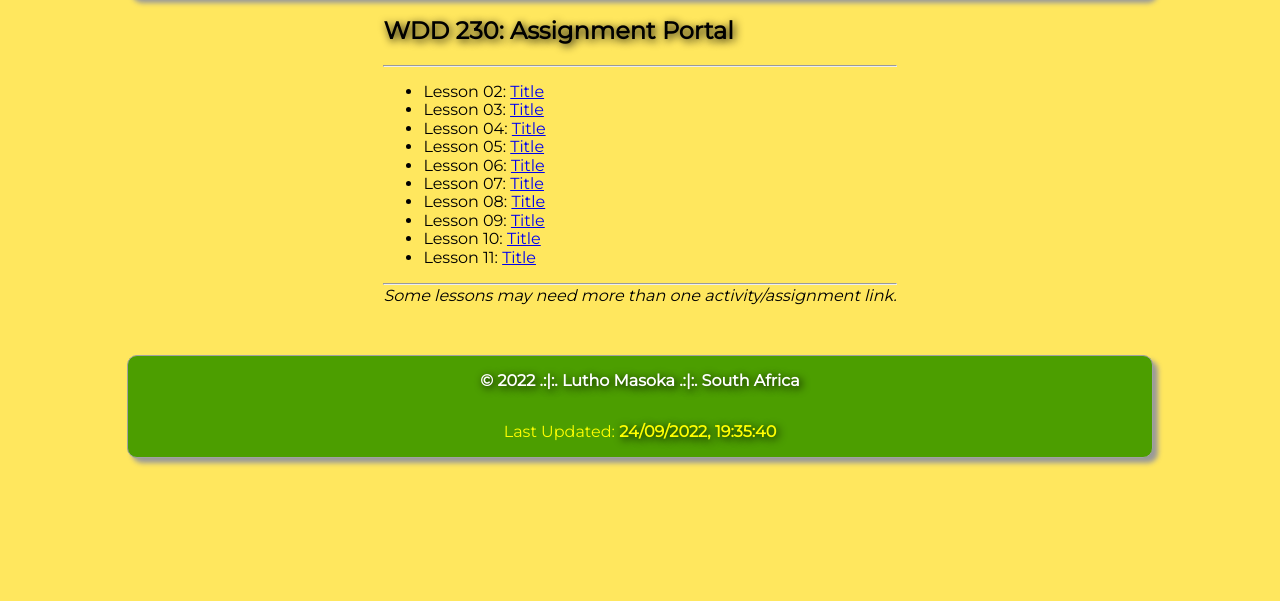
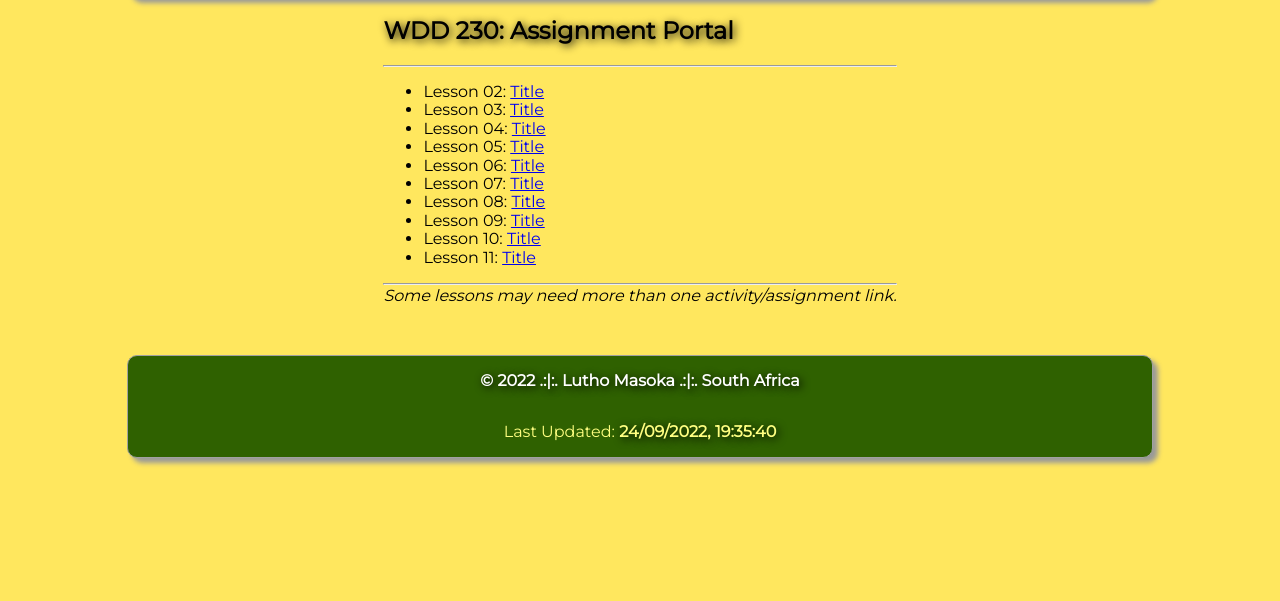
Before and after one commit to lutho-masoka/wdd230, a plain HTML site: page index.html in a window 1280 px wide. Shown: the part 199-800 px from the top of the page. Drawn offline with Linux system fonts and the light colour scheme.

Commit message:
contrast fix

```diff
--- a/styles/style.css
+++ b/styles/style.css
@@ -20,7 +20,7 @@ header, footer {
     justify-content: center;
     border-radius: 10px;
     border: 1px solid rgb(161, 161, 161);
-    background-color: #4c9e00;
+    background-color: #2F6100;
     width: 80%;
     box-shadow: 5px 5px 5px #999;
 }
@@ -54,7 +54,7 @@ h2 {
 }
 
 .updated-time, #currentdate {
-    color: yellow;
+    color: #FFFF80;
 }
 
 
```
